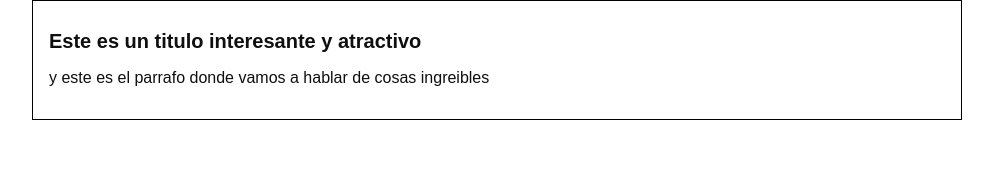
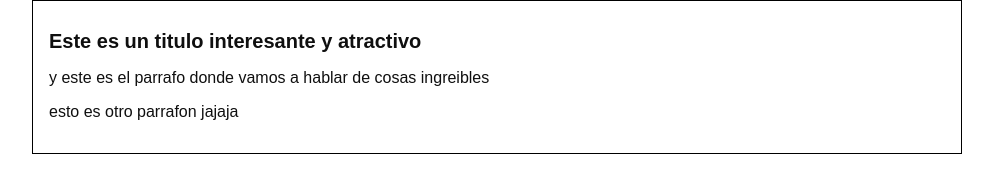
Before and after one commit to edgarunipacifico/hyperblog, a plain HTML site: page index.html in a window 1280 px wide. Shown: the whole page, without its empty margins (143-1136 px from the left). Drawn offline with Linux system fonts and the light colour scheme.

Commit message:
agregado un parrafo nuevo

```diff
--- a/index.html
+++ b/index.html
@@ -13,6 +13,8 @@
 
         <p>y este es el parrafo donde vamos a hablar de cosas ingreibles</p>
 
+        <p>esto es otro parrafon jajaja</p>
+
     </div>
 </body>
 </html>
```
